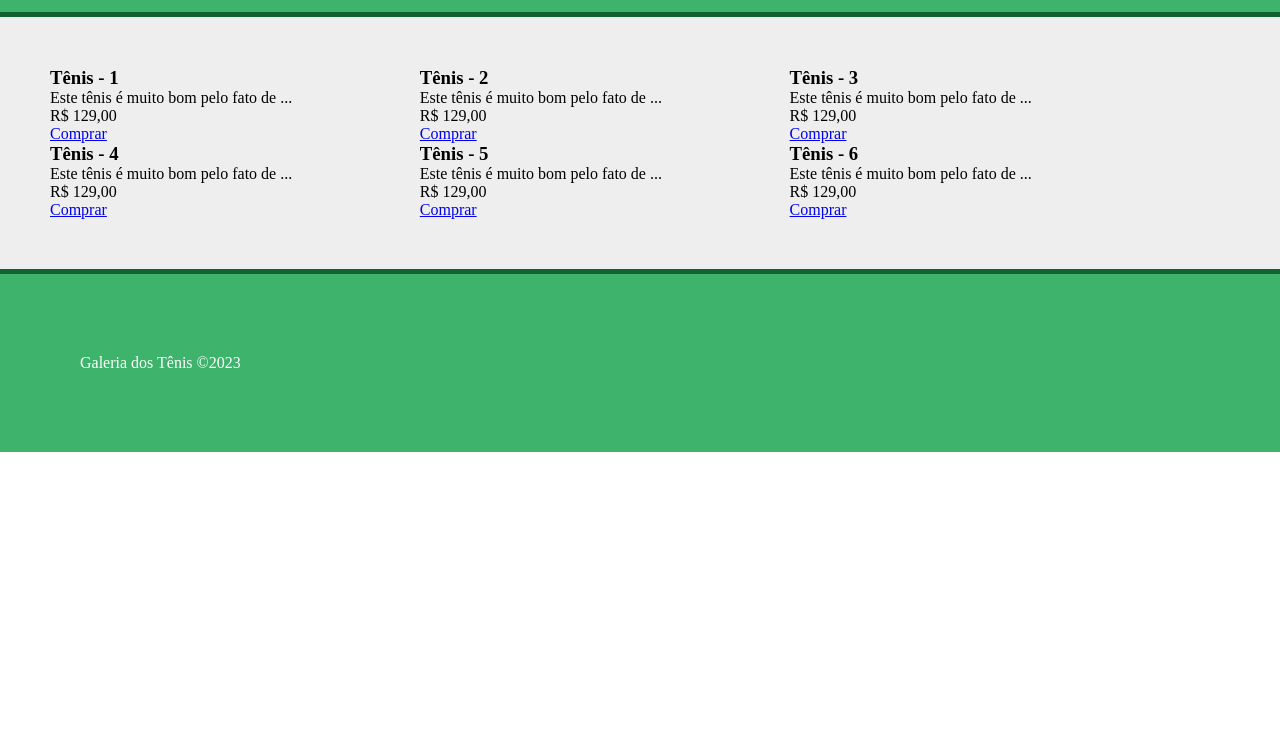
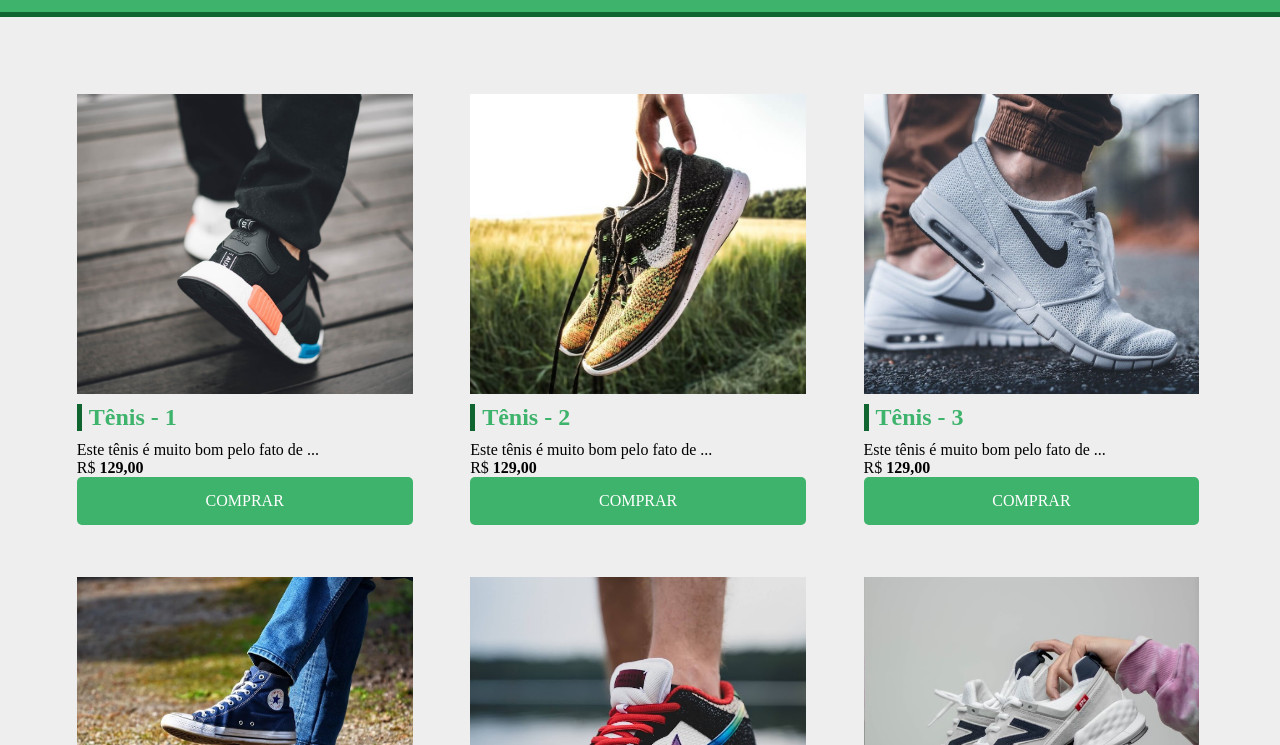
Before and after one commit to HenryFSilva/projeto-css-html, a plain HTML site: page index.html in a window 1280 px wide. Shown: the part 55-800 px from the top of the page. Drawn offline with Linux system fonts and the light colour scheme.

Commit message:
fazendo uma galeria de tênis

```diff
--- a/css/style.css
+++ b/css/style.css
@@ -20,8 +20,66 @@ header{
 .card{
     width: 31%;
     display: inline-block;
+    margin: 1% 1%;
+    padding: 15px;
+    margin-bottom: 10px;
 }
 
+/*Trabalhando as imagens*/
+.product-image{
+    height: 300px;
+    width: 100%;
+    margin-bottom: 10px;
+    background-position: center;
+    background-size: cover;
+}
+#img-1{
+    background-image: url('../img/tenis1.jpg');
+}
+#img-2{
+    background-image: url('../img/tenis2.jpg');
+}
+#img-3{
+    background-image: url('../img/tenis3.jpg');
+}
+#img-4{
+    background-image: url('../img/tenis4.jpg');
+}
+#img-5{
+    background-image: url('../img/tenis5.jpg');
+}
+#img-6{
+    background-image: url('../img/tenis6.jpg');
+}
+
+h3{
+    border-left: 5px solid #0f642f;
+    padding-left: 7px;
+    font-size: 24px;
+    margin-bottom: 10px;
+    color:#3db36b
+}
+
+.bold{
+    font-weight: bold;
+
+}
+
+.btn{
+    display: block;
+    width: 100%;
+    text-align: center;
+    text-decoration: none;
+    text-transform: uppercase;
+    background-color: #3db36b;
+    color: #fff;
+    padding: 15px;
+    border-radius: 5px;
+    transition: 5ms;
+}
+.btn:hover{
+    background-color: #0f642f;
+}
 
 /*Rodapé*/
 footer{
--- a/index.html
+++ b/index.html
@@ -23,7 +23,7 @@
             R$
             <span class="bold">129,00</span>
           </p>
-          <a href="#">Comprar</a>
+          <a href="#" class="btn">Comprar</a>
        </div>
 
        <div class="card">
@@ -34,7 +34,7 @@
             R$
             <span class="bold">129,00</span>
           </p>
-          <a href="#">Comprar</a>
+          <a href="#" class="btn">Comprar</a>
        </div>
 
        <div class="card">
@@ -45,7 +45,7 @@
             R$
             <span class="bold">129,00</span>
           </p>
-          <a href="#">Comprar</a>
+          <a href="#" class="btn">Comprar</a>
        </div>
 
        <div class="card">
@@ -56,7 +56,7 @@
             R$
             <span class="bold">129,00</span>
           </p>
-          <a href="#">Comprar</a>
+          <a href="#" class="btn">Comprar</a>
        </div>
 
        <div class="card">
@@ -67,7 +67,8 @@
             R$
             <span class="bold">129,00</span>
           </p>
-          <a href="#">Comprar</a>
+
+          <a href="#" class="btn">Comprar</a>
        </div>
 
        <div class="card">
@@ -78,7 +79,7 @@
             R$
             <span class="bold">129,00</span>
           </p>
-          <a href="#">Comprar</a>
+          <a href="#" class="btn">Comprar</a>
        </div>
 
     </main>
```
